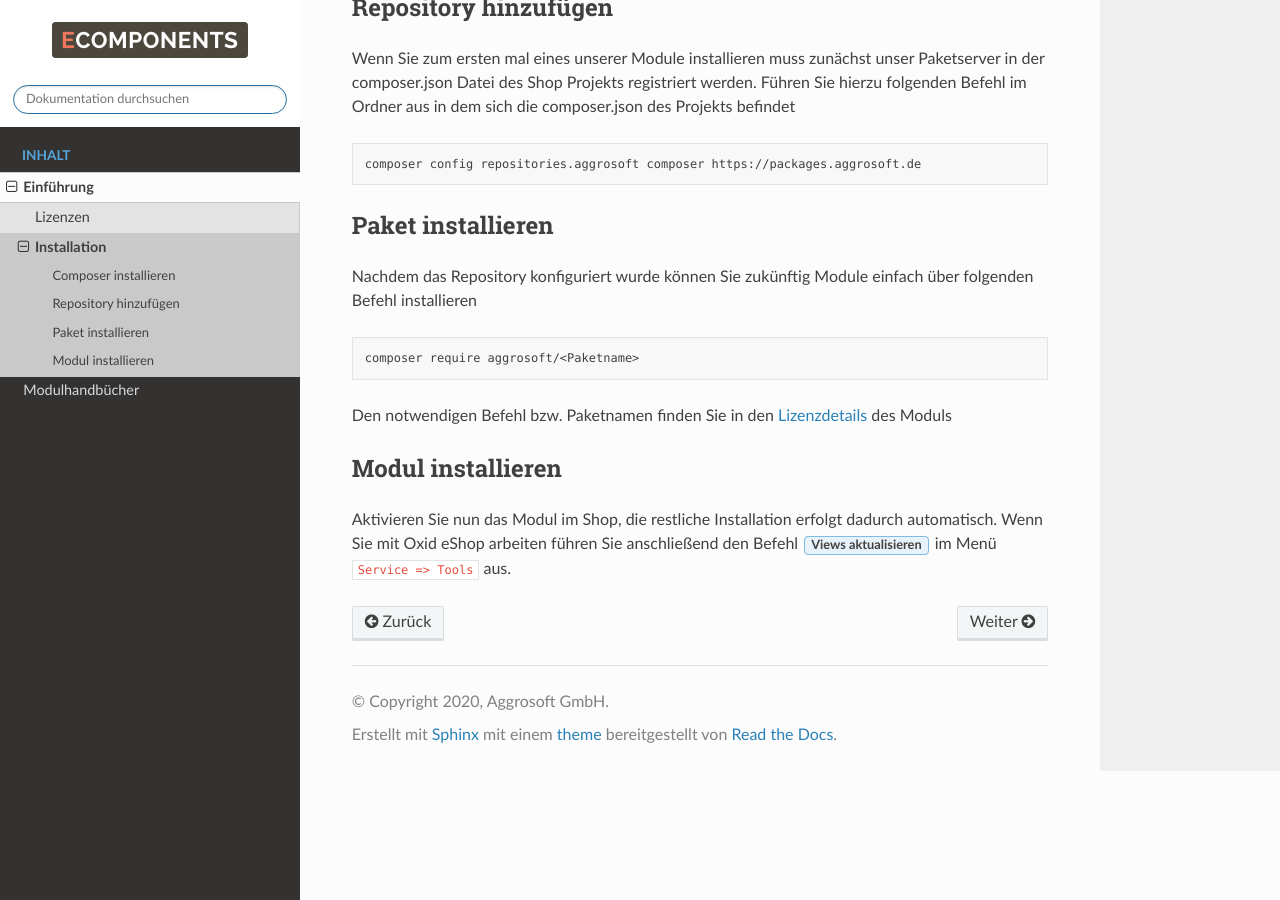
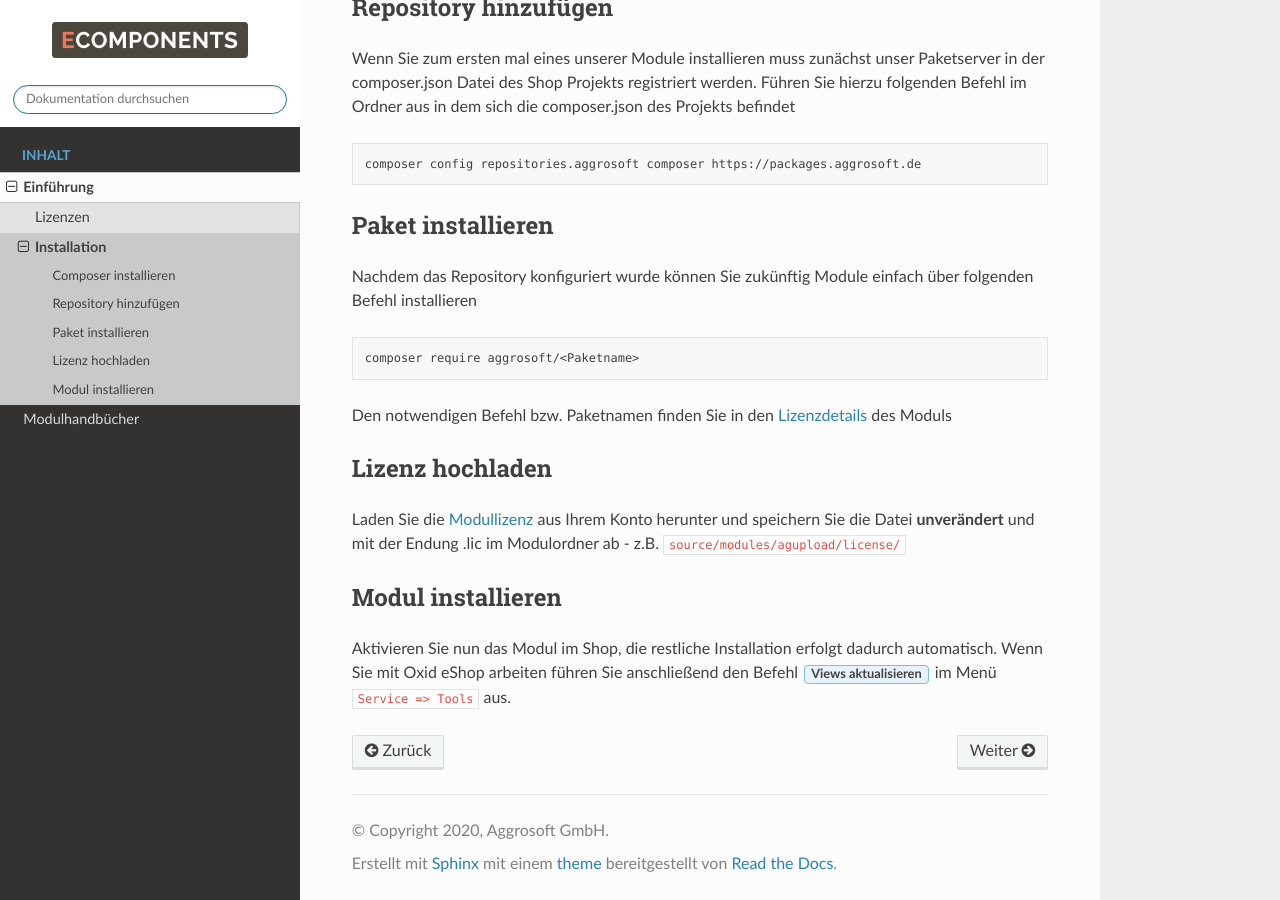
Before and after one commit to aggrosoft/ecomponents-docs, a Sphinx documentation site: the page built from docs/intro/install.rst, in a window 1280 px wide and 900 px high, scrolled down 551 px. Built offline with Sphinx 7.4.7 and the Read the Docs theme 2.0.0, drawn with Linux system fonts in a browser that asks for light colours.

Commit message:
add paragraph about license uploading

```diff
--- a/docs/intro/install.rst
+++ b/docs/intro/install.rst
@@ -38,6 +38,13 @@ Nachdem das Repository konfiguriert wurde können Sie zukünftig Module einfach
 
 Den notwendigen Befehl bzw. Paketnamen finden Sie in den :doc:`Lizenzdetails <license>` des Moduls
 
+Lizenz hochladen
+==================
+
+Laden Sie die :doc:`Modullizenz <license>` aus Ihrem Konto herunter und speichern Sie die Datei **unverändert** und mit der Endung .lic
+im Modulordner ab - z.B. ``source/modules/agupload/license/``
+
+
 Modul installieren
 ==================
 
--- a/docs/modules/oxid/agupload.rst
+++ b/docs/modules/oxid/agupload.rst
@@ -1,6 +1,10 @@
 #####################
 Upload Modul
 #####################
+
+Installation
+============
+Siehe :doc:`/intro/install`
 
 Einstellungen
 =============
```
Also changed, not shown: 8 other files.
